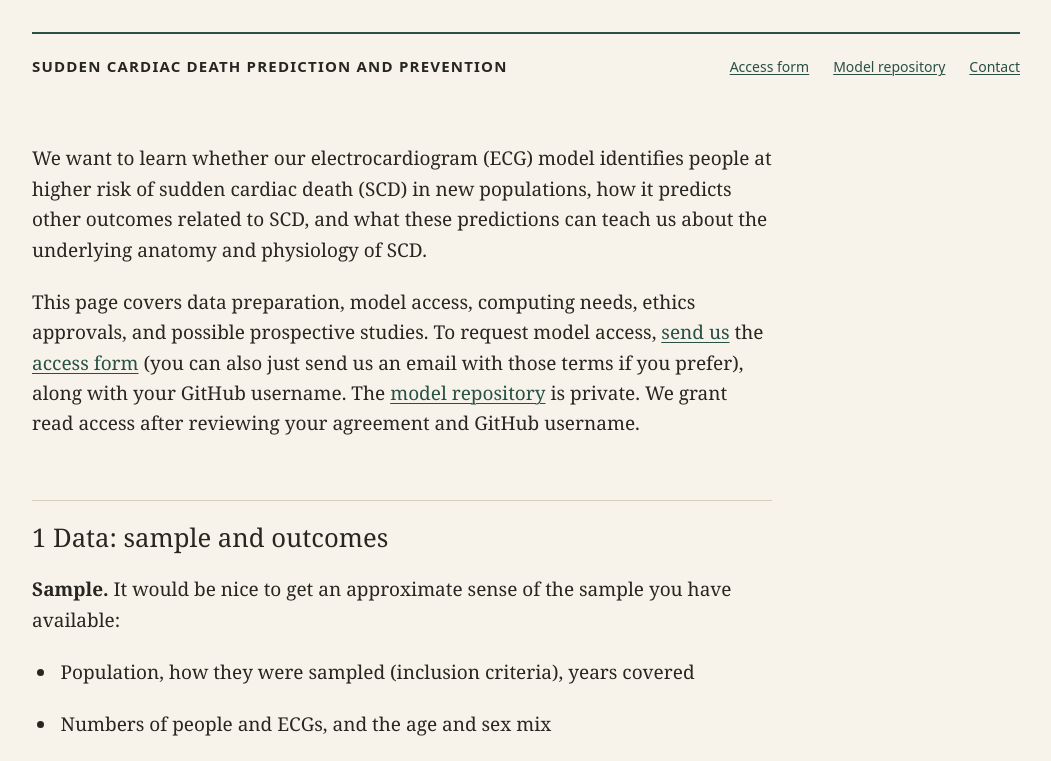
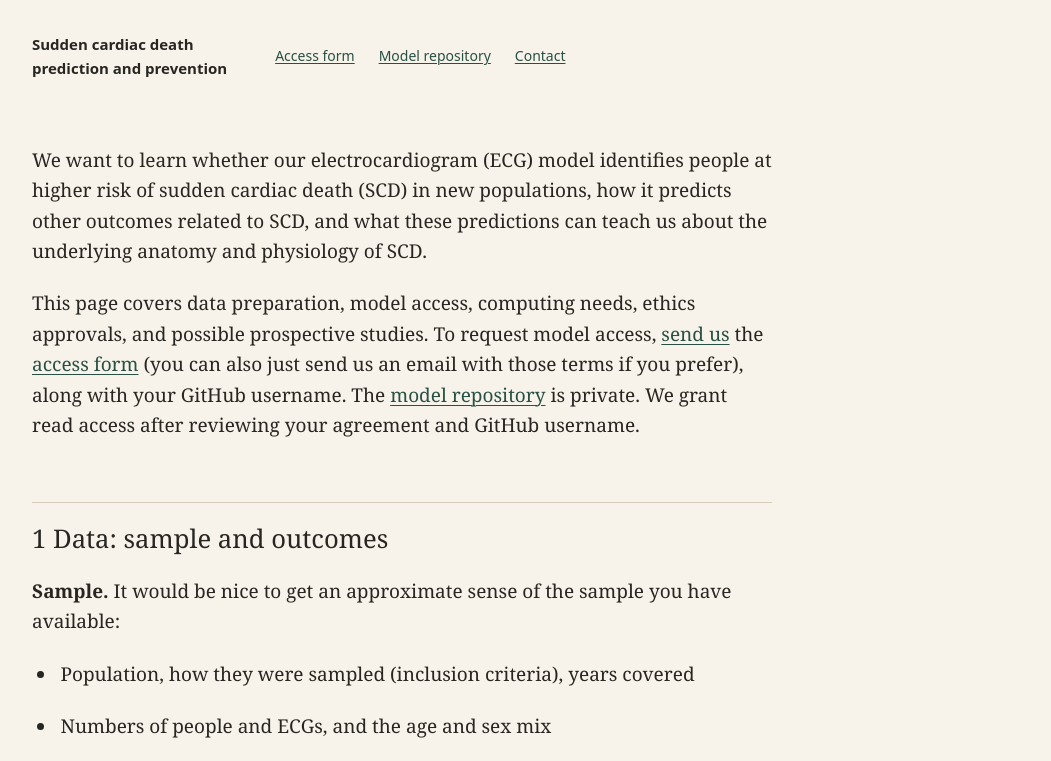
Before and after one commit to eccentric-health/eccentric-health.github.io, a plain HTML site: page index.html in a window 1280 px wide. Shown: the top 761 px of the page, without its empty margins (114-1165 px from the left). Drawn offline with Linux system fonts and the light colour scheme.

Commit message:
Simplify the research page header

```diff
--- a/index.html
+++ b/index.html
@@ -12,7 +12,7 @@
 <a class="skip" href="#protocol">Skip to protocol</a>
 <div class="shell">
 <header>
-<a class="project" href="./">Sudden cardiac death prediction and prevention</a>
+<a class="project" href="./">Sudden cardiac death <span>prediction and prevention</span></a>
 <nav aria-label="Project links"><a href="files/SCD_Model_Research_Access_and_Use_Agreement_v1.5.docx">Access form</a><a href="https://github.com/eccentric-health/scd-models">Model repository</a><a href="mailto:ziad@eccentric.health?subject=SCD%20model%20access">Contact</a></nav>
 </header>
 <main id="protocol">
--- a/styles.css
+++ b/styles.css
@@ -3,8 +3,9 @@
 html { background: var(--paper); color: var(--ink); font: 19px/1.6 Georgia, serif; }
 body { margin: 0; }
 .shell { max-width: 1060px; margin: auto; padding: 32px 36px 90px; }
-header { display: flex; align-items: baseline; justify-content: space-between; gap: 28px; border-top: 2px solid var(--accent); padding-top: 20px; margin-bottom: 65px; font-family: system-ui, sans-serif; font-size: 14px; }
-.project { color: var(--ink); text-decoration: none; font-size: 15px; font-weight: 600; letter-spacing: .08em; text-transform: uppercase; }
+header { display: flex; align-items: center; gap: 48px; max-width: 740px; margin-bottom: 65px; font-family: system-ui, sans-serif; font-size: 14px; }
+.project { color: var(--ink); text-decoration: none; font-size: 15px; font-weight: 600; }
+.project span { display: block; }
 nav { display: flex; gap: 24px; flex-wrap: wrap; }
 main { max-width: 740px; }
 a { color: var(--accent); text-underline-offset: .17em; text-decoration-thickness: 1px; overflow-wrap: anywhere; }
```
